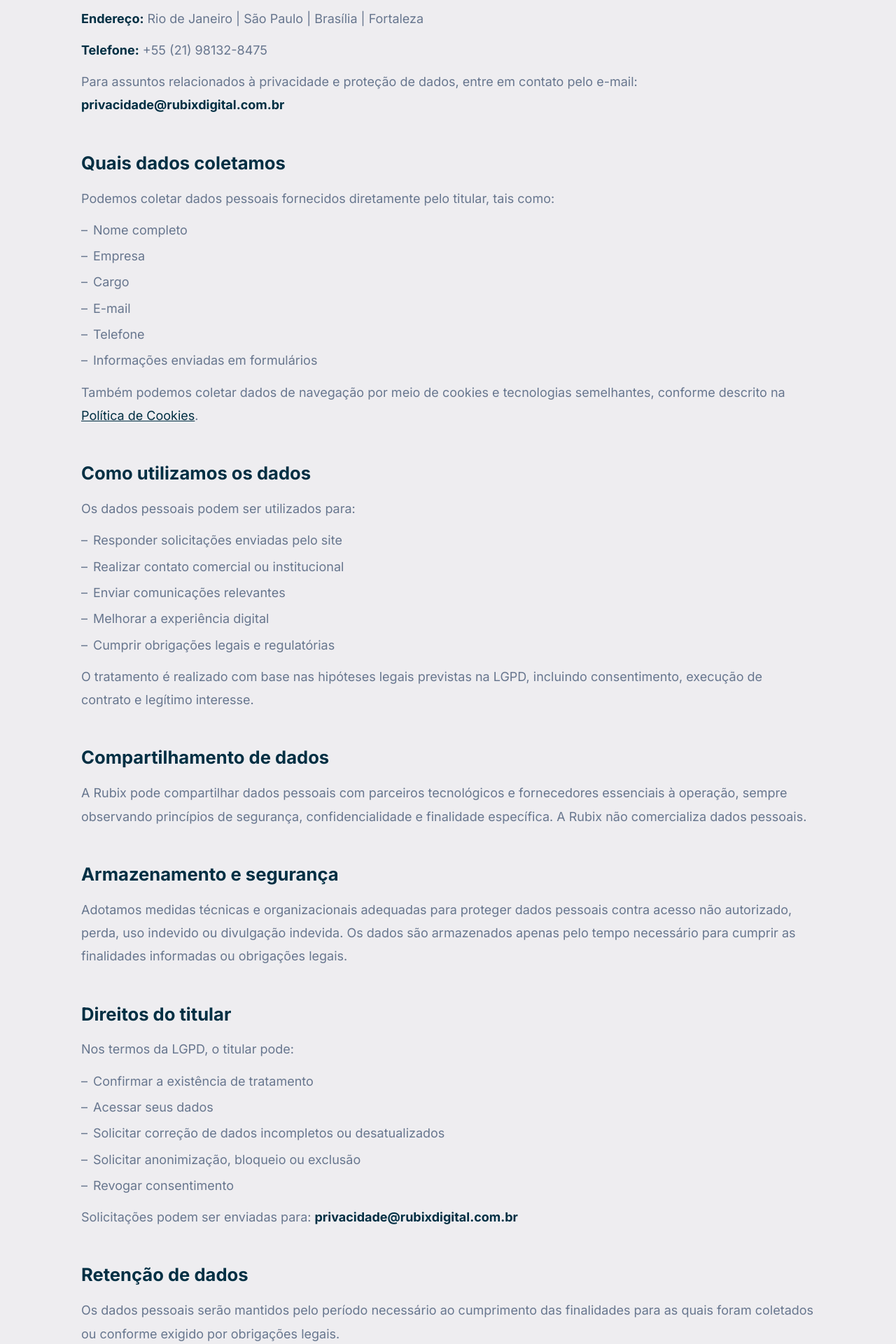
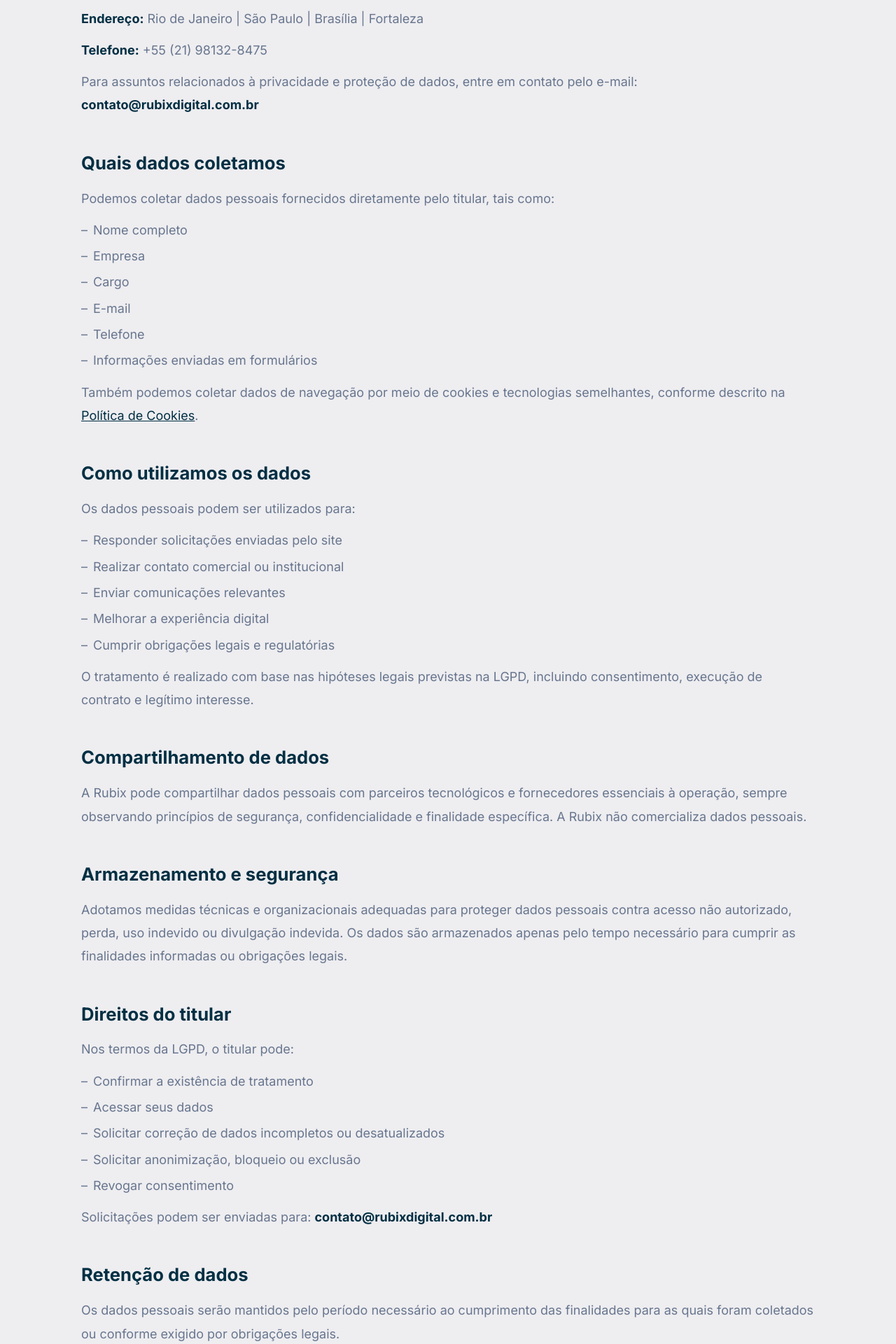
Before and after one commit to willyobardo/rubixsite, a Next.js app: page /politica-de-privacidade in a window 1280 px wide. Shown: the part 1080-3000 px from the top of the page at 70% size. Built offline with nearby package versions, Linux system fonts and the light colour scheme.

Commit message:
fix: usar contato@rubixdigital.com.br tambem na politica de privacidade

```diff
--- a/src/app/politica-de-privacidade/page.tsx
+++ b/src/app/politica-de-privacidade/page.tsx
@@ -76,7 +76,7 @@
                     <p>A Rubix é uma operação especializada em mídia programática e inteligência territorial, integrante do ecossistema ZH3.</p>
                     <p><strong className="text-brand-navy">Endereço:</strong> Rio de Janeiro | São Paulo | Brasília | Fortaleza</p>
                     <p><strong className="text-brand-navy">Telefone:</strong> +55 (21) 98132-8475</p>
-                    <p>Para assuntos relacionados à privacidade e proteção de dados, entre em contato pelo e-mail: <strong className="text-brand-navy">privacidade@rubixdigital.com.br</strong></p>
+                    <p>Para assuntos relacionados à privacidade e proteção de dados, entre em contato pelo e-mail: <strong className="text-brand-navy">contato@rubixdigital.com.br</strong></p>
                   </Body>
                 </AnimateInView>
 
@@ -136,7 +136,7 @@
                       <Li>Solicitar anonimização, bloqueio ou exclusão</Li>
                       <Li>Revogar consentimento</Li>
                     </ul>
-                    <p className="mt-3">Solicitações podem ser enviadas para: <strong className="text-brand-navy">privacidade@rubixdigital.com.br</strong></p>
+                    <p className="mt-3">Solicitações podem ser enviadas para: <strong className="text-brand-navy">contato@rubixdigital.com.br</strong></p>
                   </Body>
                 </AnimateInView>
 
```
